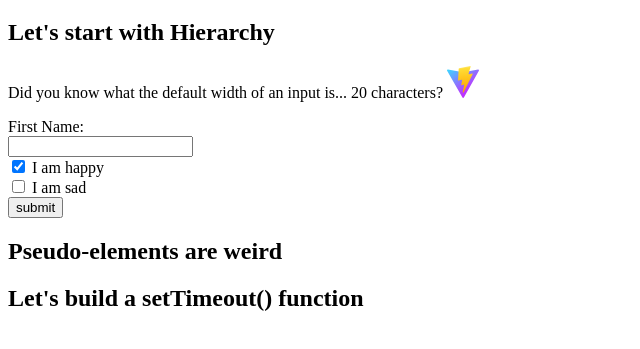
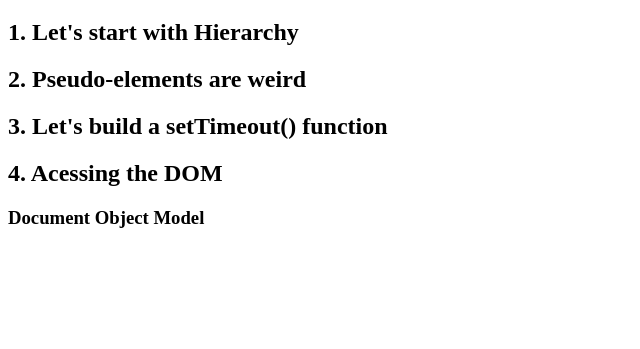
Before and after one commit to divertimentos/course-dom, a website built with Vite: page index.html in a window 1280 px wide. Shown: the part 61-410 px from the top of the page, without its empty margins (0-640 px from the left). Built offline with nearby package versions, Linux system fonts and the light colour scheme.

Commit message:
Mais uma aula do mano enrolando e não falando nada

```diff
--- a/index.html
+++ b/index.html
@@ -5,14 +5,14 @@
     <meta charset="UTF-8" />
     <meta name="viewport" content="width=device-width, initial-scale=1" />
     <link href="style.css" rel="stylesheet" />
-    <link rel="icon" href="./public/vite.svg">
+    <link rel="icon" href="./public/vite.svg" />
     <script src="main.js"></script>
   </head>
   <body>
     <header>
       <h1>DOM Studies</h1>
     </header>
-    <h2>Let's start with Hierarchy</h1>
+    <h2>1. Let's start with Hierarchy</h2>
     <div class="hierarchy">
       <p>
         Did you know what the default width of an input is... 20 characters?
@@ -32,7 +32,7 @@
       </form>
     </div>
 
-      <h2 class="heading">Pseudo-elements are weird</h1>
+    <h2 class="heading">2. Pseudo-elements are weird</h2>
     <div class="weird">
       <p>
         Lorem ipsum dolor sit amet, officia excepteur ex fugiat reprehenderit
@@ -40,14 +40,21 @@
         exercitation amet. Nisi anim cupidatat excepteur officia. Reprehenderit
         nostrud nostrud ipsum Lorem est aliquip amet voluptate voluptate dolor
         minim nulla est proident. Nostrud officia pariatur ut officia.
-      </p>;
+      </p>
+      ;
     </div>
-          <h2>Let's build a setTimeout() function</h2>
-        <div class="timeout">
-          <h3>Wanna find out what Shivoo means?</h3>
-          <p>To find out, click the button below. The new window will close after 5s </p>
-          <button onclick="newWindow()">Curious?</button>
-        </div>
+    <h2>3. Let's build a setTimeout() function</h2>
+    <div class="timeout">
+      <h3>Wanna find out what Shivoo means?</h3>
+      <p>
+        To find out, click the button below. The new window will close after 5s
+      </p>
+      <button onclick="newWindow()">Curious?</button>
+    </div>
 
+    <div>
+      <h2>4. Acessing the DOM</h2>
+      <h3>Document Object Model</h3>
+    </div>
   </body>
 </html>
--- a/style.css
+++ b/style.css
@@ -10,6 +10,7 @@ p::after {
   content: url("./public/vite.svg");
 }
 
+.hierarchy,
 .weird,
 .timeout {
   display: none;
```
